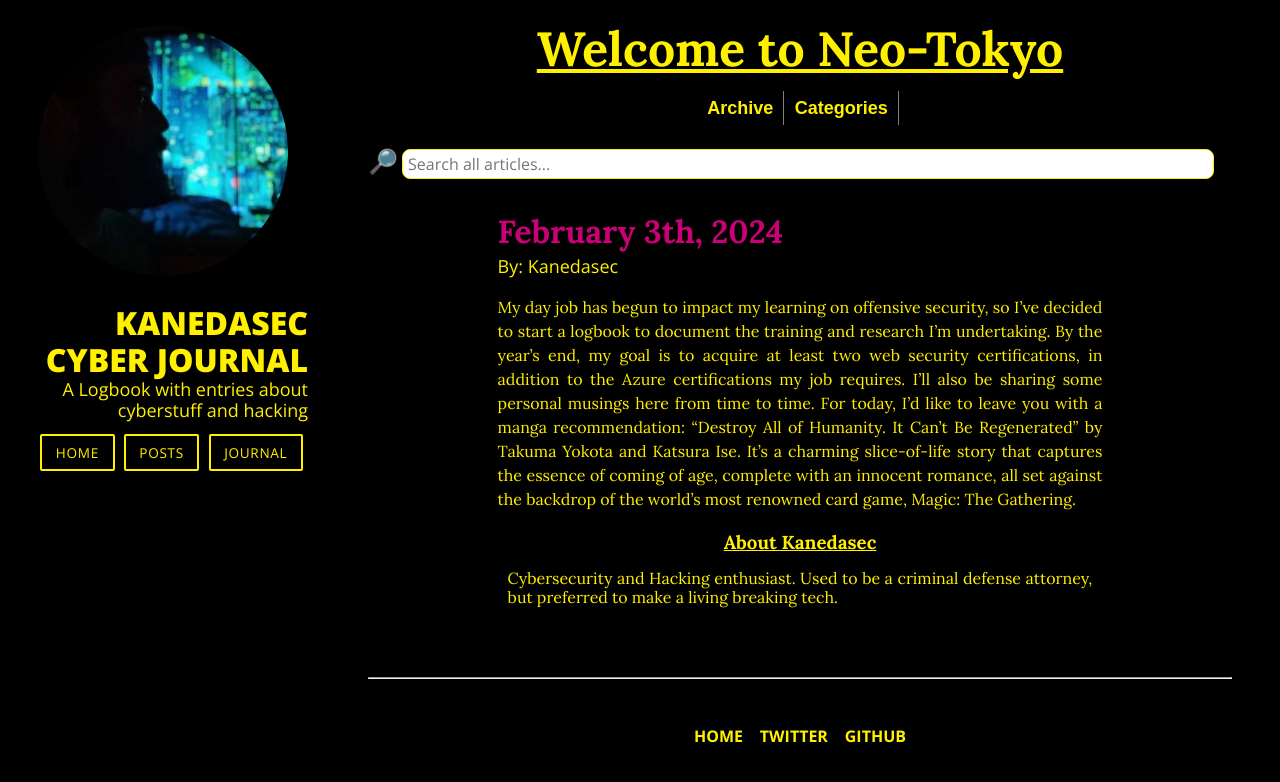
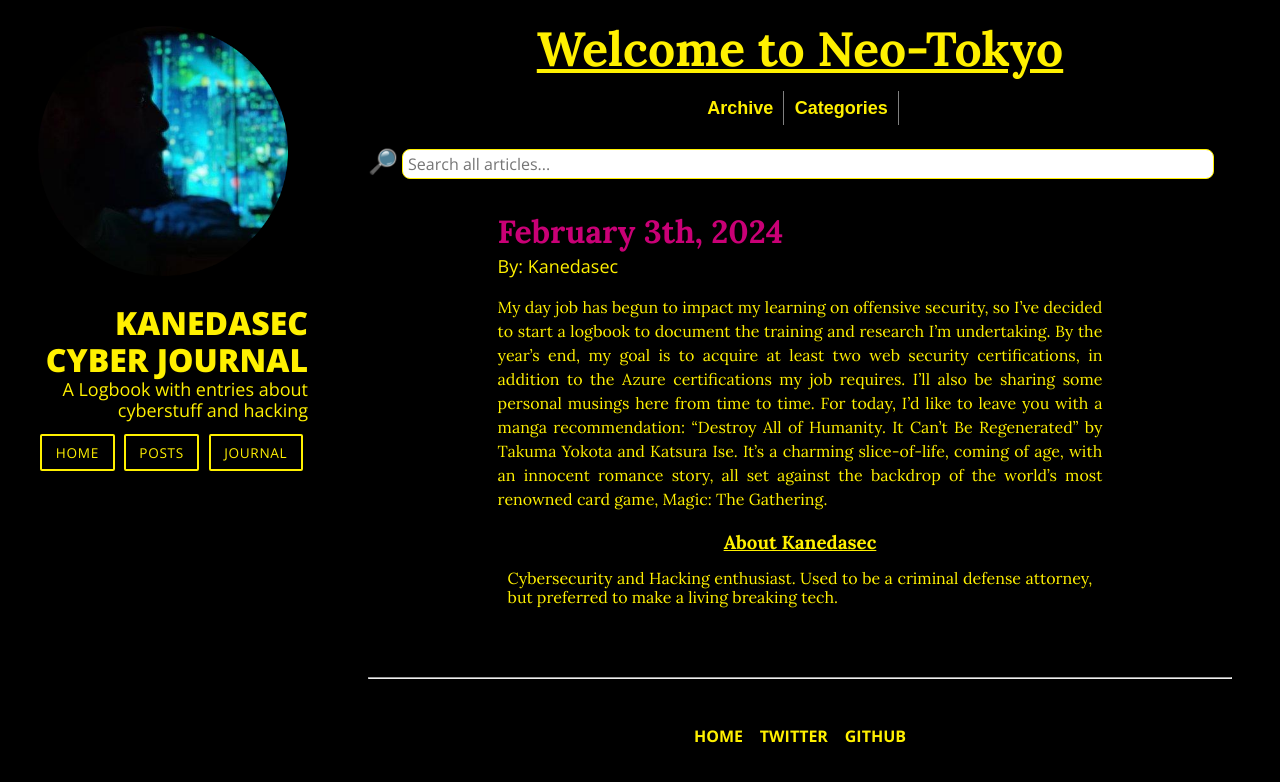
Before and after one commit to kanedasec/kanedasec.github.io, a Jekyll site: the page built from _journals/February-3th-2020.md, in a window 1280 px wide. Shown: the top 782 px of the page. Built offline with Jekyll 4.4.1, drawn with Linux system fonts in a browser that asks for light colours; nearby versions of some CDN libraries.

Commit message:
Update February-3th-2020.md

```diff
--- a/_journals/February-3th-2020.md
+++ b/_journals/February-3th-2020.md
@@ -2,4 +2,4 @@
 title: "February 3th, 2024"
 author: Kanedasec
 ---
-My day job has begun to impact my learning on offensive security, so I've decided to start a logbook to document the training and research I'm undertaking. By the year's end, my goal is to acquire at least two web security certifications, in addition to the Azure certifications my job requires. I'll also be sharing some personal musings here from time to time. For today, I'd like to leave you with a manga recommendation: "Destroy All of Humanity. It Can't Be Regenerated" by Takuma Yokota and Katsura Ise. It's a charming slice-of-life story that captures the essence of coming of age, complete with an innocent romance, all set against the backdrop of the world's most renowned card game, Magic: The Gathering.
+My day job has begun to impact my learning on offensive security, so I've decided to start a logbook to document the training and research I'm undertaking. By the year's end, my goal is to acquire at least two web security certifications, in addition to the Azure certifications my job requires. I'll also be sharing some personal musings here from time to time. For today, I'd like to leave you with a manga recommendation: "Destroy All of Humanity. It Can't Be Regenerated" by Takuma Yokota and Katsura Ise. It's a charming slice-of-life, coming of age, with an innocent romance story, all set against the backdrop of the world's most renowned card game, Magic: The Gathering.
```
